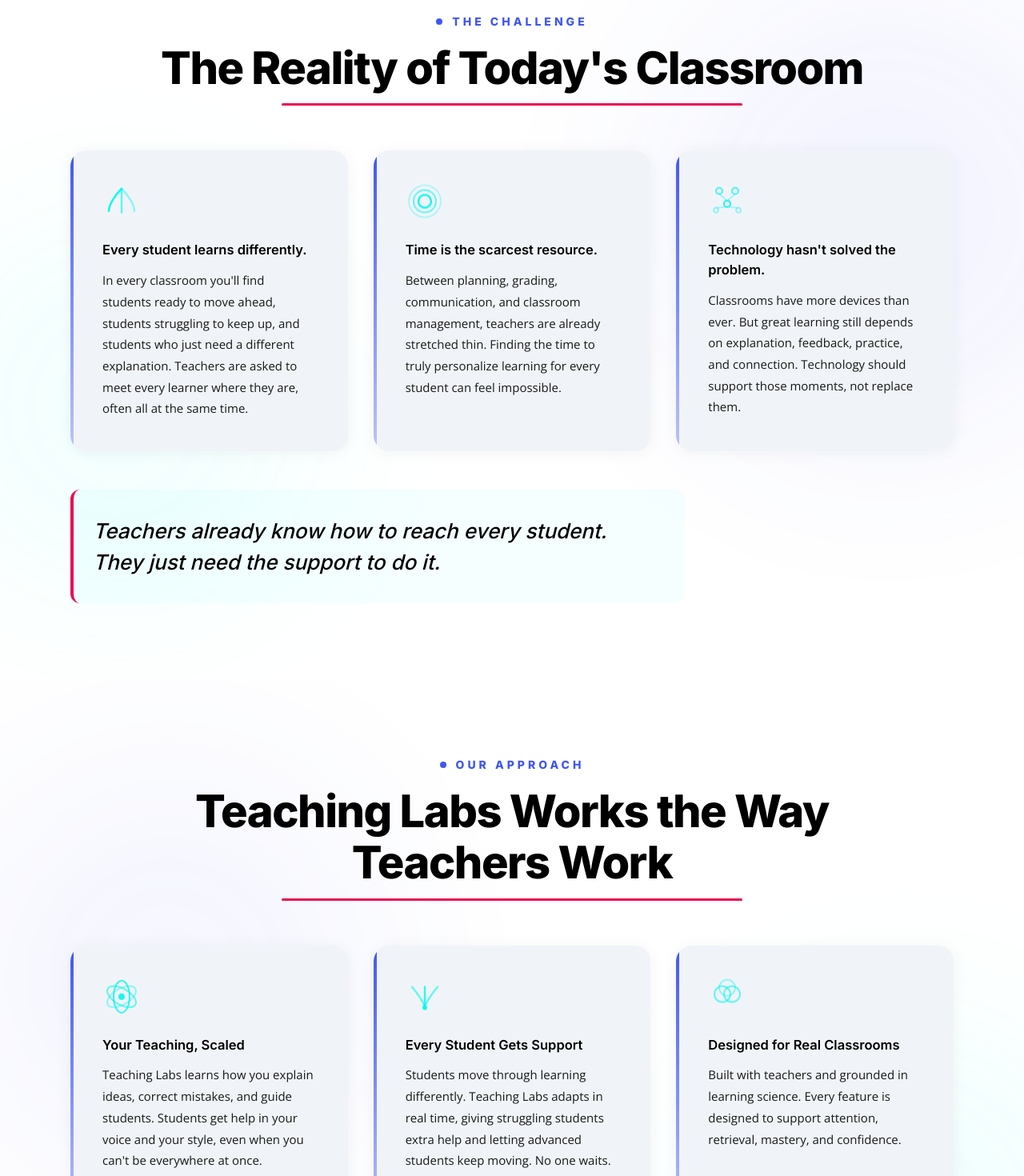
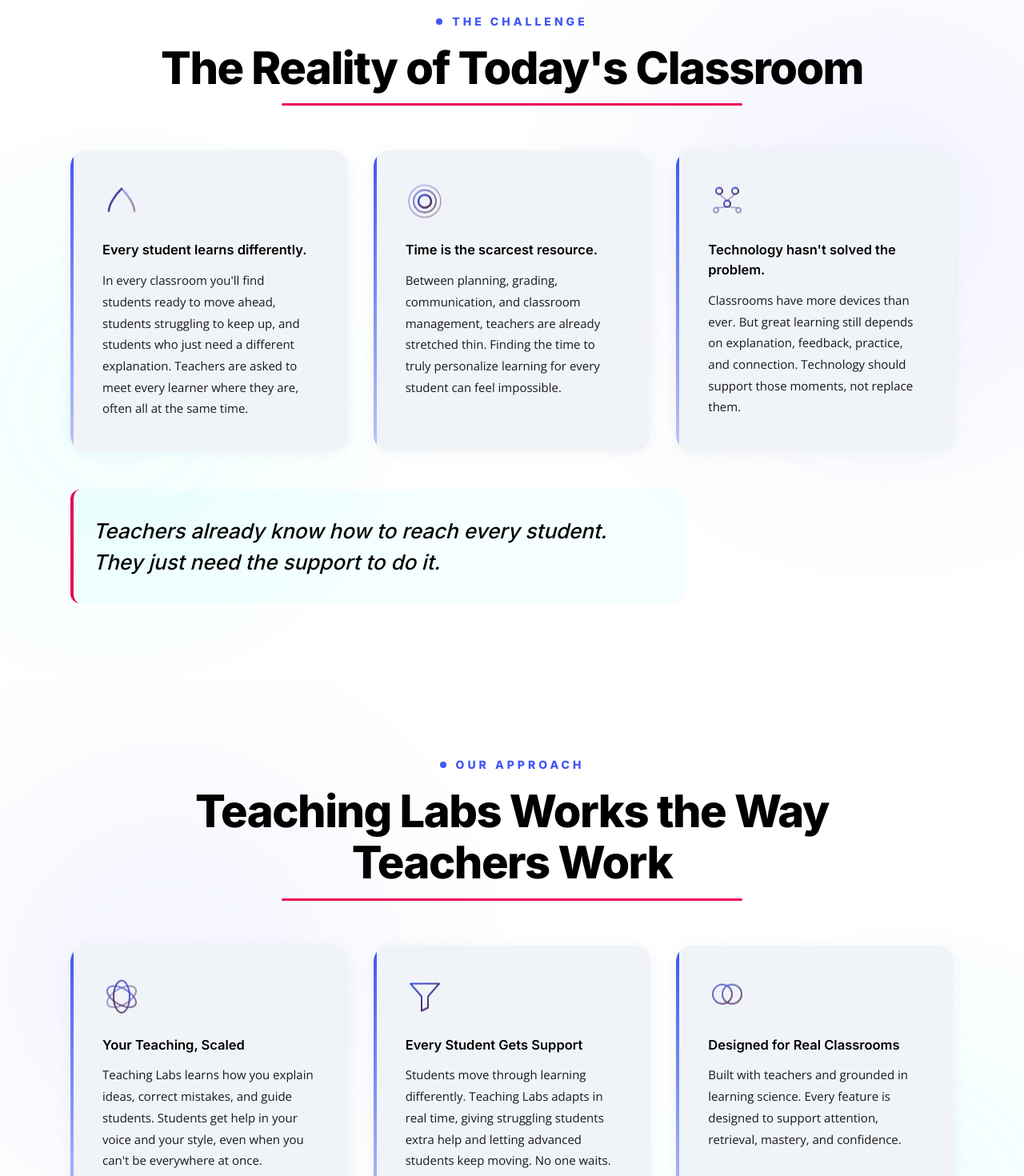
Before and after one commit to intellectualcreations/teachinglabs-marketing, a Next.js app: page / in a window 1280 px wide. Shown: the part 952-2422 px from the top of the page at 80% size. Built offline with nearby package versions, Linux system fonts and the light colour scheme.

Commit message:
fix: card icons indigo→plum gradient in light mode (were too-light teal)

```diff
--- a/app/page.tsx
+++ b/app/page.tsx
@@ -12,77 +12,106 @@ export const metadata: Metadata = {
     'Teaching Labs learns how you teach and helps every student get the support they need. AI-powered K-12 teaching platform.',
 };
 
-/* ─── Inline SVG icons ─── */
+/* ─── Inline SVG icons (indigo → plum gradient in light, teal in dark) ─── */
 
 function IconDiverge() {
   return (
-    <svg viewBox="0 0 48 48" fill="none" className="w-12 h-12 text-teal">
-      <path d="M24 8 C16 16, 8 28, 8 36" stroke="currentColor" strokeWidth="2.5" strokeLinecap="round" opacity="0.9" />
-      <path d="M24 8 C24 18, 24 28, 24 38" stroke="currentColor" strokeWidth="2.5" strokeLinecap="round" opacity="0.6" />
-      <path d="M24 8 C32 16, 40 28, 40 36" stroke="currentColor" strokeWidth="2.5" strokeLinecap="round" opacity="0.4" />
+    <svg viewBox="0 0 48 48" fill="none" className="w-12 h-12">
+      <defs>
+        <linearGradient id="gd1" x1="0%" y1="0%" x2="100%" y2="100%">
+          <stop offset="0%" stopColor="#4056F4" />
+          <stop offset="100%" stopColor="#561F37" />
+        </linearGradient>
+      </defs>
+      <path d="M24 8 C16 16, 8 28, 8 36" stroke="url(#gd1)" strokeWidth="2.5" strokeLinecap="round" className="dark:stroke-teal" />
+      <path d="M24 8 C24 18, 24 28, 24 38" stroke="url(#gd1)" strokeWidth="2.5" strokeLinecap="round" opacity="0.7" className="dark:stroke-teal" />
+      <path d="M24 8 C32 16, 40 28, 40 36" stroke="url(#gd1)" strokeWidth="2.5" strokeLinecap="round" opacity="0.5" className="dark:stroke-teal" />
     </svg>
   );
 }
 
 function IconConcentric() {
   return (
-    <svg viewBox="0 0 48 48" fill="none" className="w-12 h-12 text-teal">
-      <circle cx="24" cy="24" r="8" stroke="currentColor" strokeWidth="2.5" opacity="0.9" />
-      <circle cx="24" cy="24" r="14" stroke="currentColor" strokeWidth="2" opacity="0.6" />
-      <circle cx="24" cy="24" r="20" stroke="currentColor" strokeWidth="1.5" opacity="0.35" />
+    <svg viewBox="0 0 48 48" fill="none" className="w-12 h-12">
+      <defs>
+        <linearGradient id="gc1" x1="0%" y1="0%" x2="100%" y2="100%">
+          <stop offset="0%" stopColor="#4056F4" />
+          <stop offset="100%" stopColor="#561F37" />
+        </linearGradient>
+      </defs>
+      <circle cx="24" cy="24" r="8" stroke="url(#gc1)" strokeWidth="2.5" className="dark:stroke-teal" />
+      <circle cx="24" cy="24" r="14" stroke="url(#gc1)" strokeWidth="2" opacity="0.7" className="dark:stroke-teal" />
+      <circle cx="24" cy="24" r="20" stroke="url(#gc1)" strokeWidth="1.5" opacity="0.45" className="dark:stroke-teal" />
     </svg>
   );
 }
 
 function IconNetwork() {
   return (
-    <svg viewBox="0 0 48 48" fill="none" className="w-12 h-12 text-teal">
-      <circle cx="14" cy="14" r="4" stroke="currentColor" strokeWidth="2" opacity="0.7" />
-      <circle cx="34" cy="14" r="4" stroke="currentColor" strokeWidth="2" opacity="0.7" />
-      <circle cx="24" cy="30" r="4" stroke="currentColor" strokeWidth="2" opacity="0.9" />
-      <circle cx="10" cy="38" r="3" stroke="currentColor" strokeWidth="1.5" opacity="0.5" />
-      <circle cx="38" cy="38" r="3" stroke="currentColor" strokeWidth="1.5" opacity="0.5" />
-      <line x1="14" y1="18" x2="24" y2="26" stroke="currentColor" strokeWidth="1.5" opacity="0.5" />
-      <line x1="34" y1="18" x2="24" y2="26" stroke="currentColor" strokeWidth="1.5" opacity="0.5" />
-      <line x1="24" y1="34" x2="10" y2="35" stroke="currentColor" strokeWidth="1.5" opacity="0.4" />
-      <line x1="24" y1="34" x2="38" y2="35" stroke="currentColor" strokeWidth="1.5" opacity="0.4" />
+    <svg viewBox="0 0 48 48" fill="none" className="w-12 h-12">
+      <defs>
+        <linearGradient id="gn1" x1="0%" y1="0%" x2="100%" y2="100%">
+          <stop offset="0%" stopColor="#4056F4" />
+          <stop offset="100%" stopColor="#561F37" />
+        </linearGradient>
+      </defs>
+      <circle cx="14" cy="14" r="4" stroke="url(#gn1)" strokeWidth="2" className="dark:stroke-teal" />
+      <circle cx="34" cy="14" r="4" stroke="url(#gn1)" strokeWidth="2" className="dark:stroke-teal" />
+      <circle cx="24" cy="30" r="4" stroke="url(#gn1)" strokeWidth="2" className="dark:stroke-teal" />
+      <circle cx="10" cy="38" r="3" stroke="url(#gn1)" strokeWidth="1.5" opacity="0.6" className="dark:stroke-teal" />
+      <circle cx="38" cy="38" r="3" stroke="url(#gn1)" strokeWidth="1.5" opacity="0.6" className="dark:stroke-teal" />
+      <line x1="14" y1="18" x2="24" y2="26" stroke="url(#gn1)" strokeWidth="1.5" opacity="0.6" className="dark:stroke-teal" />
+      <line x1="34" y1="18" x2="24" y2="26" stroke="url(#gn1)" strokeWidth="1.5" opacity="0.6" className="dark:stroke-teal" />
+      <line x1="24" y1="34" x2="10" y2="35" stroke="url(#gn1)" strokeWidth="1.5" opacity="0.5" className="dark:stroke-teal" />
+      <line x1="24" y1="34" x2="38" y2="35" stroke="url(#gn1)" strokeWidth="1.5" opacity="0.5" className="dark:stroke-teal" />
     </svg>
   );
 }
 
 function IconOrbit() {
   return (
-    <svg viewBox="0 0 48 48" fill="none" className="w-12 h-12 text-teal">
-      <ellipse cx="24" cy="24" rx="20" ry="10" stroke="currentColor" strokeWidth="2" opacity="0.4" transform="rotate(-30 24 24)" />
-      <ellipse cx="24" cy="24" rx="20" ry="10" stroke="currentColor" strokeWidth="2" opacity="0.6" transform="rotate(30 24 24)" />
-      <ellipse cx="24" cy="24" rx="20" ry="10" stroke="currentColor" strokeWidth="2" opacity="0.8" transform="rotate(90 24 24)" />
-      <circle cx="24" cy="24" r="4" fill="currentColor" opacity="0.9" />
+    <svg viewBox="0 0 48 48" fill="none" className="w-12 h-12">
+      <defs>
+        <linearGradient id="go1" x1="0%" y1="0%" x2="100%" y2="100%">
+          <stop offset="0%" stopColor="#4056F4" />
+          <stop offset="100%" stopColor="#561F37" />
+        </linearGradient>
+      </defs>
+      <ellipse cx="24" cy="24" rx="20" ry="10" stroke="url(#go1)" strokeWidth="2" opacity="0.5" transform="rotate(-30 24 24)" className="dark:stroke-teal" />
+      <ellipse cx="24" cy="24" rx="20" ry="10" stroke="url(#go1)" strokeWidth="2" opacity="0.7" transform="rotate(30 24 24)" className="dark:stroke-teal" />
+      <ellipse cx="24" cy="24" rx="20" ry="10" stroke="url(#go1)" strokeWidth="2" opacity="0.9" transform="rotate(90 24 24)" className="dark:stroke-teal" />
     </svg>
   );
 }
 
 function IconFunnel() {
   return (
-    <svg viewBox="0 0 48 48" fill="none" className="w-12 h-12 text-teal">
-      <path d="M8 12 Q18 24, 24 36" stroke="currentColor" strokeWidth="2.5" strokeLinecap="round" opacity="0.6" />
-      <path d="M24 12 Q24 24, 24 36" stroke="currentColor" strokeWidth="2.5" strokeLinecap="round" opacity="0.8" />
-      <path d="M40 12 Q30 24, 24 36" stroke="currentColor" strokeWidth="2.5" strokeLinecap="round" opacity="0.6" />
-      <circle cx="24" cy="38" r="3" fill="currentColor" opacity="0.9" />
+    <svg viewBox="0 0 48 48" fill="none" className="w-12 h-12">
+      <defs>
+        <linearGradient id="gf1" x1="0%" y1="0%" x2="100%" y2="100%">
+          <stop offset="0%" stopColor="#4056F4" />
+          <stop offset="100%" stopColor="#561F37" />
+        </linearGradient>
+      </defs>
+      <path d="M6 8 L42 8 L28 24 L28 38 L20 42 L20 24 Z" stroke="url(#gf1)" strokeWidth="2" strokeLinejoin="round" className="dark:stroke-teal" />
     </svg>
   );
 }
 
 function IconVenn() {
   return (
-    <svg viewBox="0 0 48 48" fill="none" className="w-12 h-12 text-teal">
-      <circle cx="18" cy="24" r="10" stroke="currentColor" strokeWidth="2" opacity="0.6" />
-      <circle cx="30" cy="24" r="10" stroke="currentColor" strokeWidth="2" opacity="0.6" />
-      <circle cx="24" cy="16" r="10" stroke="currentColor" strokeWidth="2" opacity="0.4" />
+    <svg viewBox="0 0 48 48" fill="none" className="w-12 h-12">
+      <defs>
+        <linearGradient id="gv1" x1="0%" y1="0%" x2="100%" y2="100%">
+          <stop offset="0%" stopColor="#4056F4" />
+          <stop offset="100%" stopColor="#561F37" />
+        </linearGradient>
+      </defs>
+      <circle cx="18" cy="24" r="12" stroke="url(#gv1)" strokeWidth="2" opacity="0.8" className="dark:stroke-teal" />
+      <circle cx="30" cy="24" r="12" stroke="url(#gv1)" strokeWidth="2" opacity="0.8" className="dark:stroke-teal" />
     </svg>
   );
 }
-
-
 /* ─── Card component ─── */
 function Card({
   icon,
```
